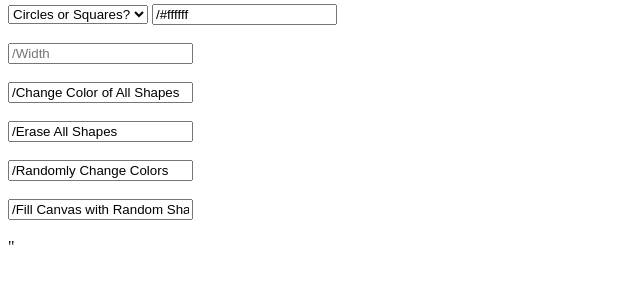
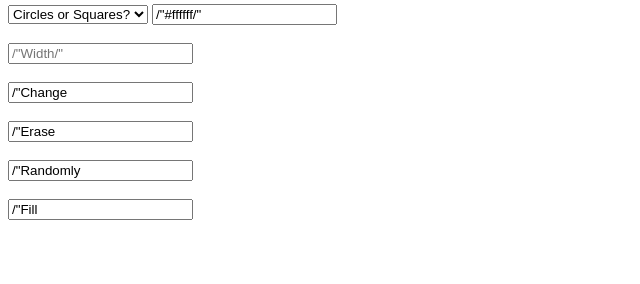
Before and after one commit to ashleypelan/Shapes-and-Objects, a PHP site: page / in a window 1280 px wide. Shown: the part 158-442 px from the top of the page, without its empty margins (0-640 px from the left). Run offline with PHP 8.4, Linux system fonts and the light colour scheme; some libraries are stand-ins or nearby versions.

Commit message:
change slashes

```diff
--- a/index.php
+++ b/index.php
@@ -2,42 +2,39 @@
 <html>
   <head>
     <!-- Latest compiled and minified CSS -->
-    <link rel="/stylesheet" href="/https://maxcdn.bootstrapcdn.com/bootstrap/3.3.7/css/bootstrap.min.css"/>
+    <link rel=/"stylesheet" href=/"https://maxcdn.bootstrapcdn.com/bootstrap/3.3.7/css/bootstrap.min.css/">
 
     <!-- jQuery library -->
-    <script src="/https://ajax.googleapis.com/ajax/libs/jquery/3.1.1/jquery.min.js"/></script>
+    <script src=/"https://ajax.googleapis.com/ajax/libs/jquery/3.1.1/jquery.min.js/"></script>
 
     <!-- Latest compiled JavaScript -->
-    <script src="/https://maxcdn.bootstrapcdn.com/bootstrap/3.3.7/js/bootstrap.min.js"/></script>
-    <meta charset="/utf-8"/>
-    <link rel="/stylesheet"/ type="/text/css"/ href="/canvas1.css"/>
+    <script src=/"https://maxcdn.bootstrapcdn.com/bootstrap/3.3.7/js/bootstrap.min.js/"></script>
+    <meta charset=/"utf-8/">
+    <link rel=/"stylesheet/" type=/"text/css/" href=/"canvas1.css/">
     <title></title>
   </head>
   <body>
-    <canvas id="/canvas"/ width="/800"/ height="/500"/></canvas>
+    <canvas id=/"canvas/" width=/"800/" height=/"500/"></canvas>
     <br>
-    <div class="/selections"/>
-      <select class="/shape"/ id="/shape"/>
-        <option class="/shape"/ selected disabled>Circles or Squares?</option>
-        <option id="/circle"/ class="/shape"/>Circle</option>
-        <option id="/square"/ class="/shape"/>Square</option>
+    <div class=/"selections/">
+      <select class=/"shape/" id=/"shape/">
+        <option class=/"shape/" selected disabled>Circles or Squares?</option>
+        <option id=/"circle/" class=/"shape/">Circle</option>
+        <option id=/"square/" class=/"shape/">Square</option>
       </select>
-      <input type="/color"/ id="/colour"/ class="/color"/ value="/#ffffff"/></input>
+      <input type=/"color/" id=/"colour/" class=/"color/" value=/"#ffffff/"></input>
       <br><br>
-      <input type="/text"/ id="/width"/ class="/width"/ placeholder="/Width"/></input>
+      <input type=/"text/" id=/"width/" class=/"width/" placeholder=/"Width/"></input>
       <br><br>
-      <input type="/submit"/ value="/Change Color of All Shapes"/ id="/change_colour"/></input>
+      <input type=/"submit/" value=/"Change Color of All Shapes/" id=/"change_colour/"></input>
       <br><br>
-      <input type="/submit"/ value="/Erase All Shapes"/ id="/erase"/></input>
+      <input type=/"submit/" value=/"Erase All Shapes/" id=/"erase/"></input>
       <br><br>
-      <input type="/submit"/ value="/Randomly Change Colors"/ id="/random_change"/></input>
+      <input type=/"submit/" value=/"Randomly Change Colors/" id=/"random_change/"></input>
       <br><br>
-      <input type="/submit"/ value="/Fill Canvas with Random Shapes"/ id="/random"/></input>
+      <input type=/"submit/" value=/"Fill Canvas with Random Shapes/" id=/"random/"></input>
       <br><br>
     </div>
-    <script type="/text/javascript"/ src="/canvas1.js"/></script>
+    <script type=/"text/javascript/" src=/"canvas1.js/"></script>
   </body>
 </html>
-"
-
-<!-- readfile("/path/to/file"); -->
```
